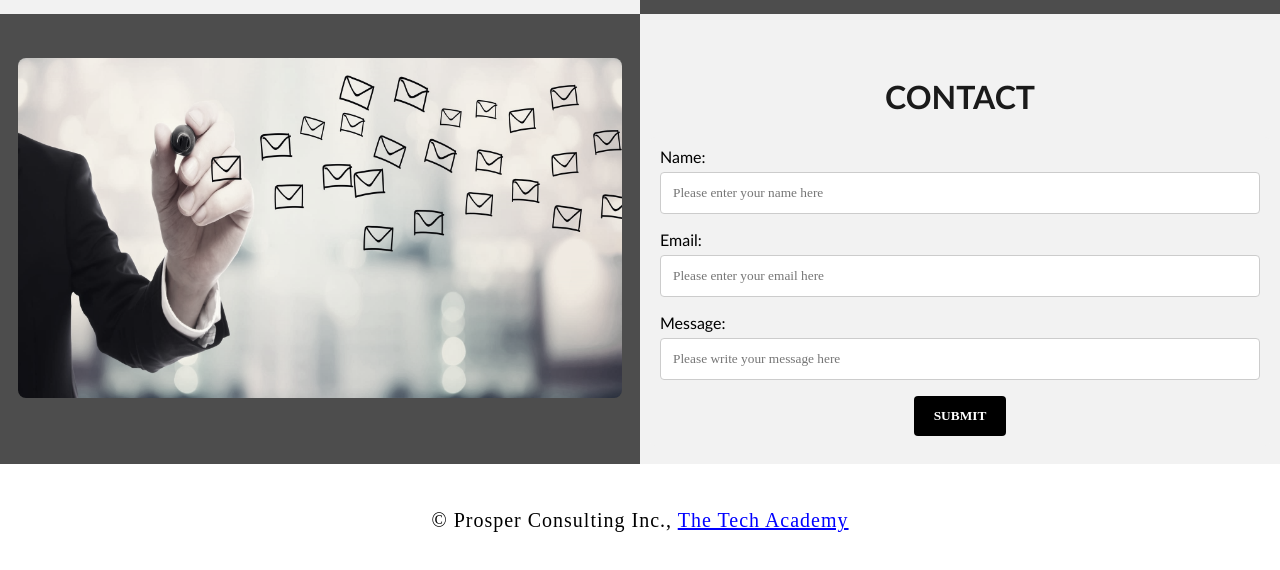
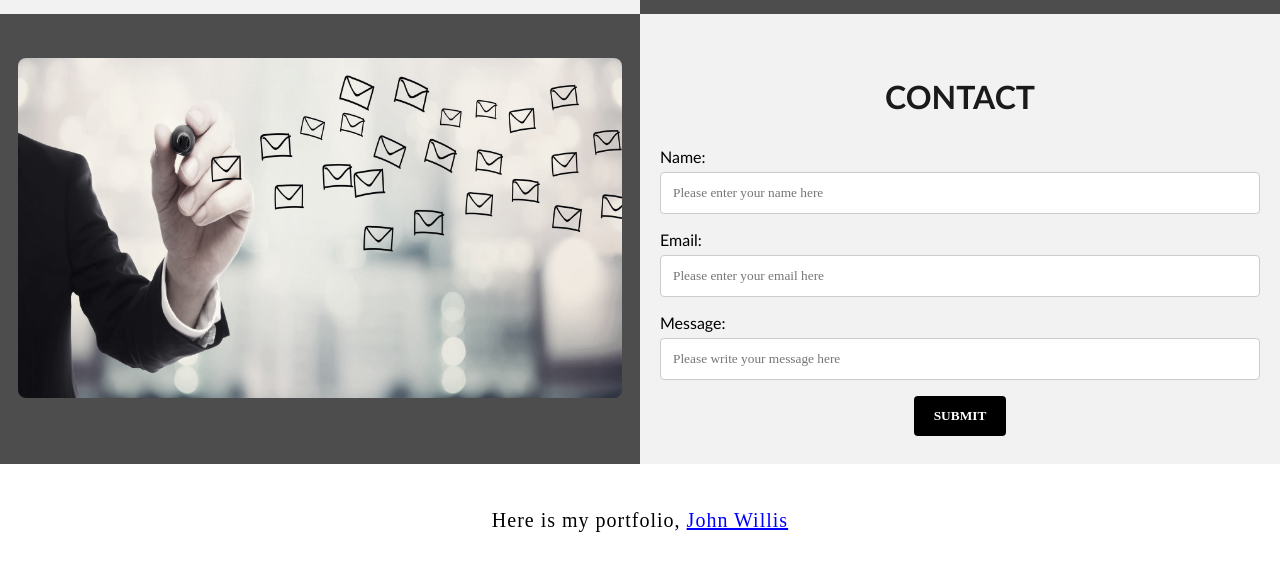
Before and after one commit to johnwillis151/johnwillis151.github.io, a plain HTML site: page final/final.html in a window 1280 px wide. Shown: the part 1164-1734 px from the top of the page. Drawn offline with Linux system fonts and the light colour scheme.

Commit message:
Update final.html

```diff
--- a/final/final.html
+++ b/final/final.html
@@ -111,7 +111,7 @@
         <!--Footer section-->
         <footer>
             <p>
-                <p class="center">&copy Prosper Consulting Inc., <a href="https://www.learncodinganywhere.com/" target="_blank">The Tech Academy</a></p>
+                <p class="center">Here is my portfolio, <a href="file:///C:/Users/sr118/Documents/GitHub/final/johnwillis151.github.io/final/final.html" target="_blank">John Willis</a></p>
                 <br>
             </p>
         </footer>
```
